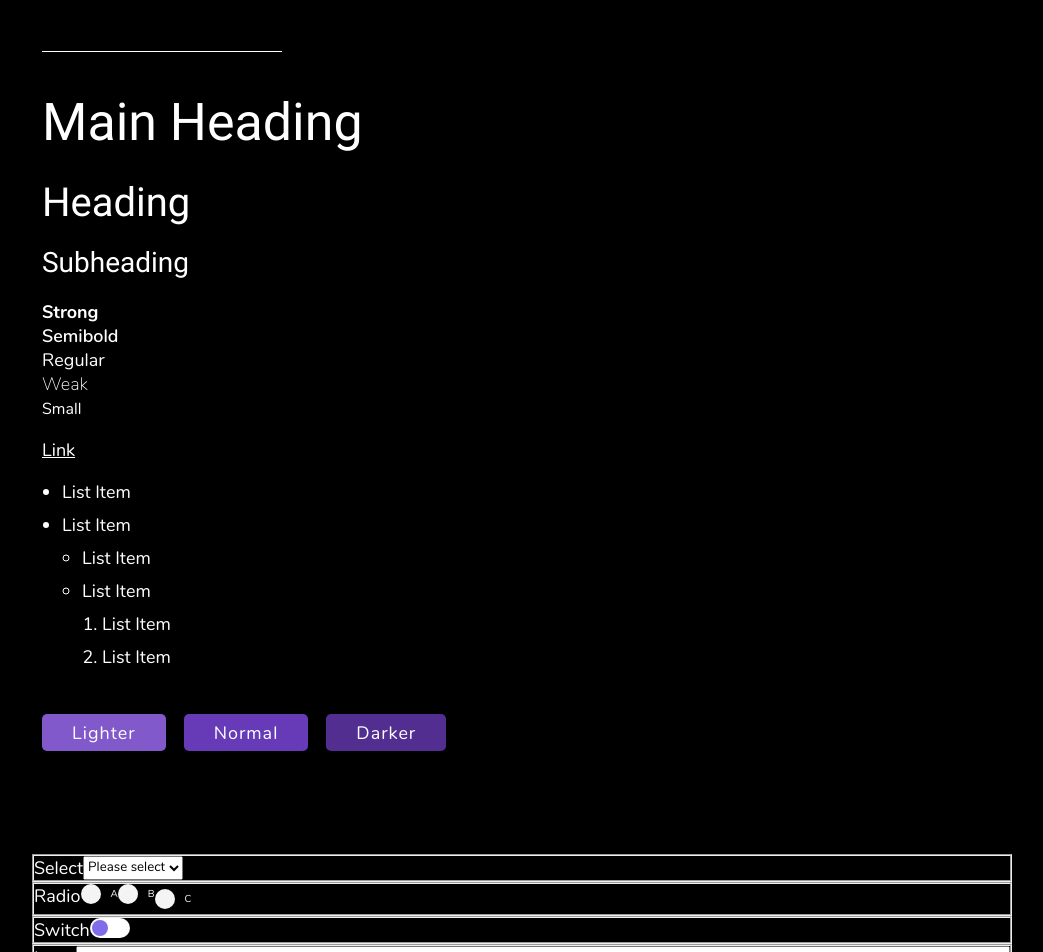
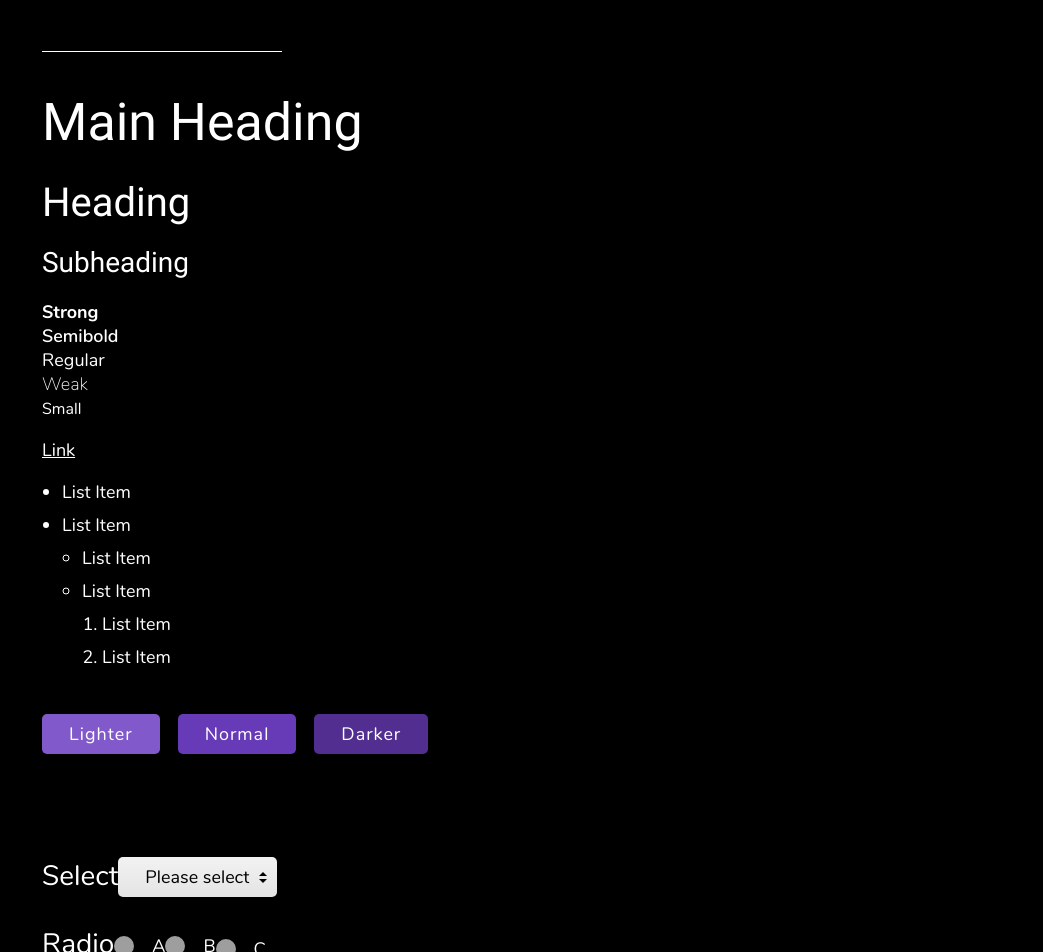
Before and after one commit to neil-morgan/styled-framework, a React (Create React App) app: page / in a window 1280 px wide. Shown: the top 952 px of the page, without its empty margins (118-1161 px from the left). Built offline with nearby package versions, Linux system fonts and the light colour scheme.

Commit message:
form updates

```diff
--- a/src/App.js
+++ b/src/App.js
@@ -87,7 +87,9 @@ export default () => {
 
       <Section>
         <Container>
-          <Form />
+          <Col>
+            <Form />
+          </Col>
         </Container>
       </Section>
     </>
--- a/src/components/Button.js
+++ b/src/components/Button.js
@@ -6,15 +6,18 @@ import { darken, lighten } from "polished";
 const Button = styled.button`
   position: relative;
   display: flex;
+  height: 4rem;
   justify-content: center;
+  align-items: center;
   cursor: pointer;
   text-decoration: none;
-  padding: 2em;
+  padding-left: 1.5em;
+  padding-right: 1.5em;
   margin: 1.5em 0;
   border-radius: 0.5rem;
   overflow: hidden;
   color: #fff;
-  padding: 1rem 3rem 0.9rem;
+
   letter-spacing: 0.1rem;
   line-height: 1;
   font-weight: normal;
--- /dev/null
+++ b/src/components/Fieldset.js
@@ -0,0 +1,9 @@
+import styled from "styled-components/macro";
+
+const Fieldset = styled.fieldset`
+  display: flex;
+  margin-bottom: 2rem;
+  border: 0;
+`;
+
+export default Fieldset;
--- a/src/components/Input.js
+++ b/src/components/Input.js
@@ -1,21 +1,16 @@
 import React from "react";
 import styled from "styled-components/macro";
-import { Text, Error } from "./";
-
-const { Label } = Text;
+import { Fieldset, Label, Error } from "./";
 
 export default ({ name, label, placeholder, register, errors }) => {
   return (
-    <Field>
+    <Fieldset>
       <Label>{label}</Label>
       <Input type="text" name={name} placeholder={placeholder} ref={register} />
       {errors ? <Error error={errors.message} /> : undefined}
-    </Field>
+    </Fieldset>
   );
 };
-const Field = styled.fieldset`
-  display: flex;
-`;
 
 const Input = styled.input`
   width: 100%;
--- /dev/null
+++ b/src/components/Label.js
@@ -0,0 +1,9 @@
+import styled from "styled-components/macro";
+
+const Label = styled.label`
+  ${({ theme }) => theme && theme.fontSize.subHeading}
+  color:#fff;
+  margin-bottom: 1rem;
+`;
+
+export default Label;
--- a/src/components/Radio.js
+++ b/src/components/Radio.js
@@ -1,15 +1,13 @@
 import React from "react";
 import styled from "styled-components/macro";
-import { Text, Error } from "./";
-
-const { Label } = Text;
+import { Fieldset, Label, Error } from "./";
 
 export default ({ name, label, options, register, errors }) => {
   return (
-    <Field>
+    <Fieldset>
       <Label>{label}</Label>
       {options.map(([text, value], i) => (
-        <Radio>
+        <Radio key={name + i}>
           <input
             type="radio"
             name={name}
@@ -21,18 +19,13 @@ export default ({ name, label, options, register, errors }) => {
         </Radio>
       ))}
       {errors ? <Error error={errors.message} /> : undefined}
-    </Field>
+    </Fieldset>
   );
 };
 
-const Field = styled.fieldset`
-  display: flex;
-  color: #ffffff;
-`;
-
 const Radio = styled.div`
   display: flex;
-  margin-bottom: 1rem;
+  margin-bottom: 0.5rem;
   &:last-child {
     margin-bottom: 0;
   }
@@ -40,11 +33,14 @@ const Radio = styled.div`
   label {
     display: flex;
     align-items: center;
+    color: #fff;
+    cursor: pointer;
+    ${({ theme }) => theme && theme.fontSize.regular}
     &:before {
       content: "";
-      background: #f4f4f4;
+      background: ${({ theme }) => theme.colors.grey};
       border-radius: 100%;
-      border: 1px solid darken(#f4f4f4, 25%);
+      border: 1px solid darken(${({ theme }) => theme.colors.grey}, 25%);
       display: inline-block;
       width: 2rem;
       height: 2rem;
@@ -66,8 +62,8 @@ const Radio = styled.div`
     &:checked {
       + label {
         &:before {
-          background-color: ${({ theme }) => theme.colors.primary};
-          box-shadow: inset 0 0 0 0.2rem #f4f4f4;
+          background-color: #fff;
+          box-shadow: inset 0 0 0 0.4rem ${({ theme }) => theme.colors.green};
         }
       }
     }
@@ -75,7 +71,7 @@ const Radio = styled.div`
       + label {
         &:before {
           outline: none;
-          border-color: ${({ theme }) => theme.colors.primary};
+          border-color: #fff;
         }
       }
     }
--- a/src/components/Select.js
+++ b/src/components/Select.js
@@ -1,13 +1,12 @@
 import React from "react";
 import styled from "styled-components/macro";
-import { Text, Error } from "./";
-
-const { Label } = Text;
+import { Fieldset, Label, Error } from "./";
 
 export default ({ name, label, placeholder, options, register, errors }) => {
   return (
-    <Field>
+    <Fieldset>
       <Label>{label}</Label>
+      <DropDown>
         <Select name={name} defaultValue={""} ref={register}>
           {placeholder && (
             <Option value="" disabled>
@@ -20,17 +19,76 @@ export default ({ name, label, placeholder, options, register, errors }) => {
             </Option>
           ))}
         </Select>
+      </DropDown>
       {errors ? <Error error={errors.message} /> : undefined}
-    </Field>
+    </Fieldset>
   );
 };
+const DropDown = styled.div`
+  display: inline-flex;
+  position: relative;
+  overflow: hidden;
+  height: 4rem;
+  background: #f2f2f2;
+  border-radius: 0.5rem;
+  background-image: linear-gradient(
+    to bottom,
+    transparent,
+    rgba(0, 0, 0, 0.06)
+  );
 
-const Field = styled.fieldset`
-  display: flex;
+  &::before,
+  &::after {
+    content: "";
+    position: absolute;
+    z-index: 2;
+    top: 1.5rem;
+    right: 1rem;
+    width: 0;
+    height: 0;
+    border: 4px dashed;
+    border-color: #000 transparent;
+    pointer-events: none;
+  }
+  &::before {
+    border-bottom-style: solid;
+    border-top: none;
+  }
+  &::after {
+    margin-top: 7px;
+    border-top-style: solid;
+    border-bottom: none;
+  }
 `;
 
-const Select = styled.select``;
+const Select = styled.select`
+  cursor: pointer;
+  display: flex;
+  position: relative;
+  width: 130%;
+  height: 100%;
+  margin: 0;
+  padding-left: 1.5em;
+  padding-right: 1.5em;
+  ${({ theme }) => theme && theme.fontSize.regular};
+  color: #000;
+  background: #f2f2f2;
+  background: rgba(0, 0, 0, 0) !important;
+  border: 0;
+  border-radius: 0;
+  outline: none;
+  appearance: none;
+  &:focus {
+    z-index: 3;
+    width: 100%;
+    color: #394349;
+  }
+`;
 
 const Option = styled.option`
-  color: #000000;
+  cursor: pointer;
+  padding-left: 1.5em;
+  padding-right: 1.5em;
+  background: #fff;
+  border-radius: 0.5rem;
 `;
--- a/src/components/Switch.js
+++ b/src/components/Switch.js
@@ -1,35 +1,36 @@
 import React from "react";
 import styled from "styled-components/macro";
-import { darken } from "polished";
-import { Text, Error } from "./";
 
-const { Label } = Text;
+import { Fieldset, Label, Error } from "./";
 
 export default ({ name, label, register, errors }) => {
   return (
     <Fieldset>
-      <Label>{label}</Label>
-      <HiddenInput name={name} id={name} type="checkbox" ref={register} />
-      <Switch htmlFor={name}>
-        <Dot />
+      <Switch>
+        <Label>{label}</Label>
+        <HiddenInput name={name} id={name} type="checkbox" ref={register} />
+        <Pill htmlFor={name}>
+          <Dot />
+        </Pill>
       </Switch>
       {errors ? <Error error={errors.message} /> : undefined}
     </Fieldset>
   );
 };
 
-const Fieldset = styled.fieldset`
+const Switch = styled.div`
   display: flex;
+  flex-direction: column;
 `;
 
-const Switch = styled.label`
+const Pill = styled.label`
   display: flex;
   align-items: center;
   justify-content: center;
   cursor: pointer;
   width: 4rem;
   height: 2rem;
-  background: #fff;
+  background: ${({ theme }) => theme.colors.grey};
   border-radius: 100px;
   position: relative;
   transition: background-color 0.2s;
@@ -40,22 +41,23 @@ const Dot = styled.span`
   position: absolute;
   top: 50%;
   transform: translate(0%, -50%);
-  left: 0.2rem;
-  width: 1.6rem;
-  height: 1.6rem;
+  left: 0.4rem;
+  width: 1.2rem;
+  height: 1.2rem;
   border-radius: 5rem;
   transition: 0.2s;
-  background: ${({ theme }) => theme.colors.primary};
+  background: #fff;
 `;
 
 const HiddenInput = styled.input`
   height: 0;
   width: 0;
   visibility: hidden;
-  &:checked + ${Switch} {
+  &:checked + ${Pill} {
+    background: ${({ theme }) => theme.colors.green};
     ${Dot} {
-      left: calc(100% - 0.2rem);
-      background: ${({ theme }) => theme.colors.primary};
+      left: calc(100% - 0.4rem);
+      background: #fff;
       transform: translate(-100%, -50%);
     }
   }
--- a/src/components/Text.js
+++ b/src/components/Text.js
@@ -1,6 +1,5 @@
 import styled, { css } from "styled-components/macro";
 import { color, space, typography, flexbox, layout } from "styled-system";
-import { transparentize } from "polished";
 
 const Root = () => css`
   font-weight: 400;
@@ -66,11 +65,6 @@ const List = styled.ul`
   ${Regular}
 `;
 
-const Label = styled.label`
-  ${Root}
-  ${Regular}
-`;
-
 const Link = styled.a`
   font-weight: 600;
   color: ${({ theme }) => theme.colors.link};
@@ -129,7 +123,6 @@ export default {
   Strong,
   Small,
   List,
-  Label,
   Item,
   Rule,
 };
--- a/src/components/index.js
+++ b/src/components/index.js
@@ -6,6 +6,8 @@ import Text from "./Text";
 import Button from "./Button";
 import Ripple from "./Ripple";
 import Box from "./Box";
+import Fieldset from "./Fieldset";
+import Label from "./Label";
 import Input from "./Input";
 import Select from "./Select";
 import Radio from "./Radio";
@@ -21,6 +23,8 @@ export {
   Button,
   Ripple,
   Box,
+  Fieldset,
+  Label,
   Input,
   Select,
   Radio,
```
Also changed, not shown: src/modules/Form.js (+9 -1 lines). Lines whose indentation alone changed are shown as unchanged.
